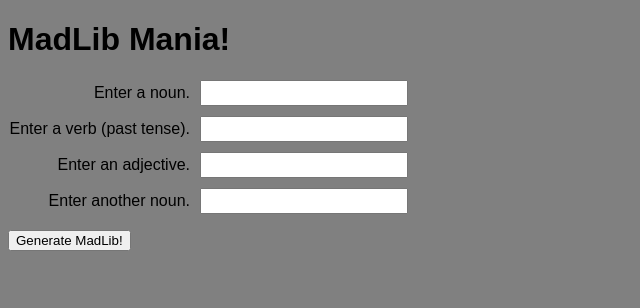
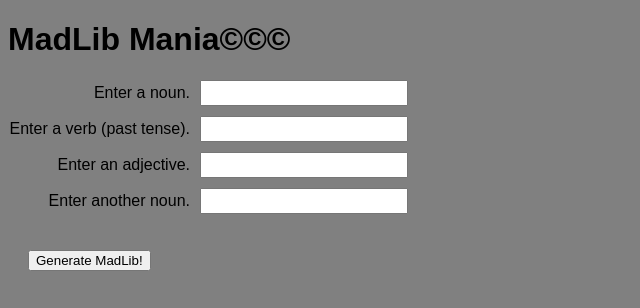
Before and after one commit to okFox/madlib-game, a plain HTML site: page index.html in a window 1280 px wide. Shown: the whole page, without its empty margins (0-640 px from the left). Drawn offline with Linux system fonts and the light colour scheme.

Commit message:
fixed spacing, final version (for now)

```diff
--- a/index.html
+++ b/index.html
@@ -11,7 +11,7 @@
 
 <body>
     <header>
-        <h1 class='title'>MadLib Mania!</h1>
+        <h1 class='title'>MadLib Mania&copy;&copy;&copy;</h1>
     </header>
 
     <section class='input-boxes'>
@@ -36,13 +36,13 @@
 
     </section>
 
-    <section id="button">
+    <section class="button">
         <button onclick="generateMadlib()">Generate MadLib!</button>
     </section>
 
     <article class="hidden" id="story">
 
-        The quick brown <span id='noun1'></span> <span id='verb'> </span> over the <span id='adj'></span> <span id='noun2'></span>
+        The quick brown&nbsp;<span id='noun1'></span>&nbsp;<span id='verb'></span>&nbsp;over the&nbsp;<span id='adj'></span>&nbsp;<span id='noun2'>&nbsp;</span>
 
     </article>
 
--- a/style.css
+++ b/style.css
@@ -20,11 +20,13 @@ input {
     flex: 0 0 200px;
     margin-left: 10px;
   }
-article {
-    display: flex;
-    align-content: space-around;
-}
+
 article.hidden {
 
     opacity: 0;
 }
+
+section.button {
+    display: flex;
+    padding: 20px;
+  }
```
